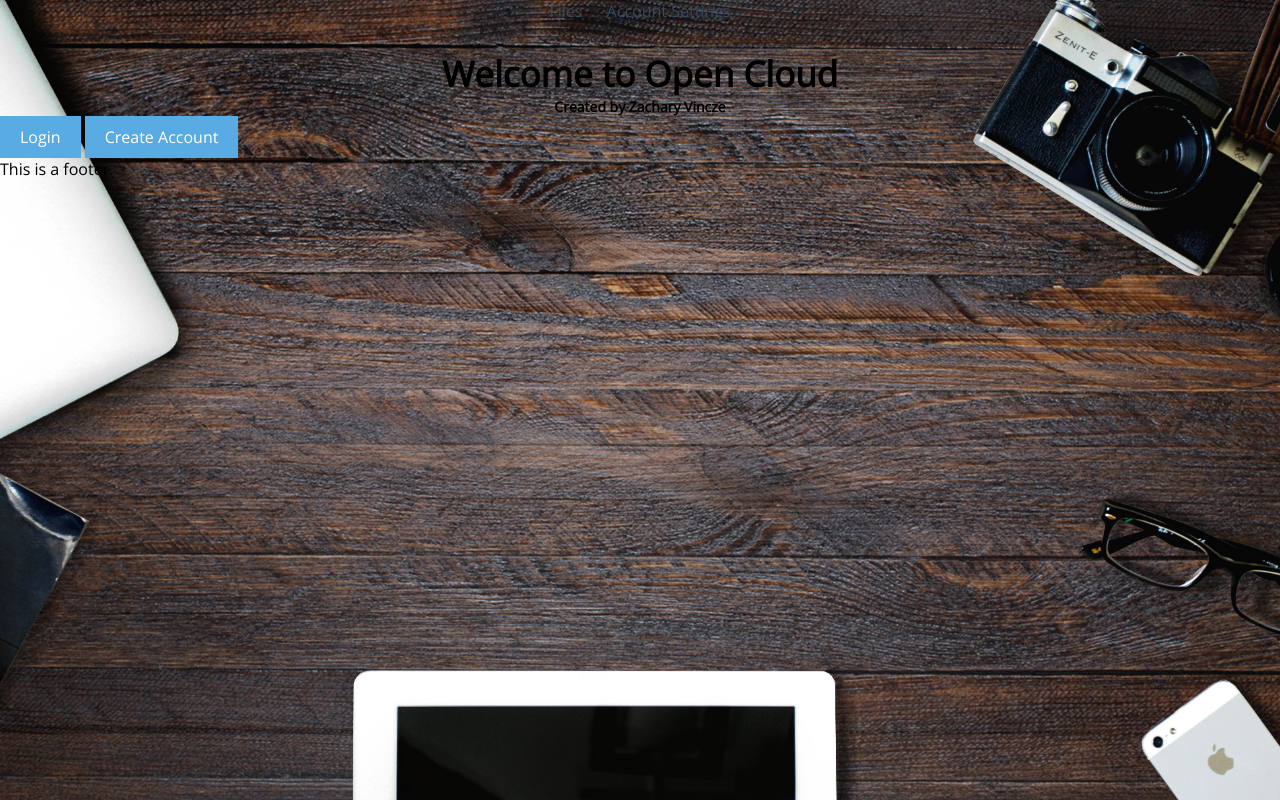
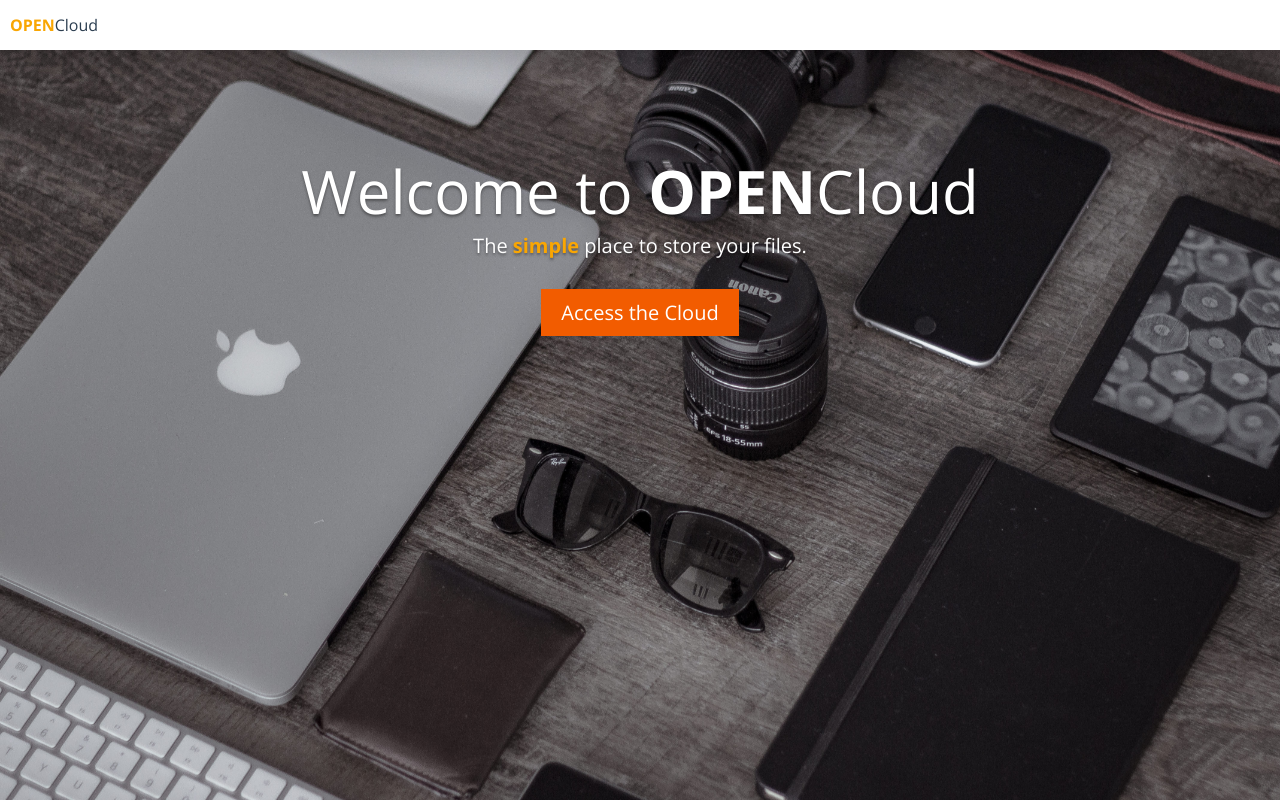
Before and after one commit to zacharyvincze/OpenCloud, a PHP site: page / in a window 1280 px wide. Run offline with PHP 8.4, Linux system fonts and the light colour scheme; a stand-in replaces the project's code that opens the database connection; some libraries are stand-ins or nearby versions.

Commit message:
Background Cleaning

```diff
--- a/public_html/css/button.css
+++ b/public_html/css/button.css
@@ -1,6 +1,6 @@
 
 .button {
-    background-color: #59ABE3;
+    background-color: #F25C00;
     border: none;
     color: white;
     text-align: center;
--- a/public_html/css/header.css
+++ b/public_html/css/header.css
@@ -1,11 +1,16 @@
 header {
     height: 50px;
-    display: block;
+    display: flex;
+    align-items: center;
+    background-color: white;
+    -webkit-box-shadow: 0px 6px 34px 0px rgba(0,0,0,0.23);
+    -moz-box-shadow: 0px 6px 34px 0px rgba(0,0,0,0.23);
+    box-shadow: 0px 6px 34px 0px rgba(0,0,0,0.23);
 }
 
 /* Navbar */
 header nav {
-    color: #34495E;
+    color: #2c3e50;
     text-align: center;
 }
 
--- a/public_html/css/jumbotron.css
+++ b/public_html/css/jumbotron.css
@@ -1,19 +1,38 @@
 .jumbotron {
+    height: 500px;
+    width: 800px;
     display: block;
+
+    position: absolute;
+    left: 0; right: 0;
+    top: 0; bottom: 0;
+    margin: auto;
+
+    max-width: 100%;
+    max-height: 100%;
+    overflow: auto;
+
     text-align: center;
 }
 
+.jumbotron h1, h3 {
+    font-weight: 100;
+    text-shadow: 0 2px 3px rgba(0,0,0,.4);
+}
+
+.jumbotron h3 {
+    margin-bottom: 30px;
+}
+
 .background {
-    min-height: 100%;
-    min-width: 100%;
+    position: fixed;
+    background-image: url('/img/background.jpeg');
+    background-repeat: no-repeat;
+    background-position: center;
+    background-size: cover;
     width: 100%;
     height: 100%;
-    position: absolute;
-    background: url(/img/background.jpeg) no-repeat center center;
-    -webkit-background-size: cover;
-    -moz-background-size: cover;
-    -o-background-size: cover;
-    background-size: cover;
-    z-index: -100;
-    top: 0;
+    top: 0; bottom: 0;
+    left: 0; right: 0;
+    z-index: -1;
 }
--- a/public_html/css/main.css
+++ b/public_html/css/main.css
@@ -10,4 +10,6 @@ html {
 .container {
     width: 100%;
     max-width: 2000px;
+    margin-left: auto;
+    margin-right: auto;
 }
--- a/public_html/css/text.css
+++ b/public_html/css/text.css
@@ -16,3 +16,19 @@
 .text-title {
     font-size: 35px;
 }
+
+.text-jumbo {
+    font-size: 60px;
+}
+
+.text-black {
+    color: #2c3e50;
+}
+
+.text-white {
+    color: white;
+}
+
+.text-orange {
+    color: #F9A603;
+}
--- a/public_html/index.php
+++ b/public_html/index.php
@@ -3,15 +3,11 @@
     include_once "../resources/templates/header.php";
 ?>
 
-<div class="background" src="/img/background.jpeg">
+<div class="background">
 </div>
 
 <div class="jumbotron">
-    <h1 class="text text-title">Welcome to <strong>Open Cloud</strong></h1>
-    <h3 class="text text-normal">Created by Zachary Vincze</h3>
+    <h1 class="text text-jumbo text-white">Welcome to <strong>OPEN</strong>Cloud</h1>
+    <h3 class="text text-big text-white">The <span class="text text-orange"><strong>simple</strong></span> place to store your files.</h3>
+    <a class="button button-normal text text-big">Access the Cloud</a>
 </div>
-
-<a class="button button-normal">Login</a>
-<a class="button button-normal">Create Account</a>
-
-<?php include_once "../resources/templates/footer.php"; ?>
--- a/resources/templates/header.php
+++ b/resources/templates/header.php
@@ -2,7 +2,7 @@
     <head>
         <title>OpenCloud</title>
         <meta name="viewport" content="width=device-width, initial-scale=1.0">
-        <link href="https://fonts.googleapis.com/css?family=Open+Sans" rel="stylesheet">
+        <link href="https://fonts.googleapis.com/css?family=Open+Sans:300,400,600,700" rel="stylesheet">
         <link rel="stylesheet" href="/css/main.css" />
         <link rel="stylesheet" href="/css/header.css" />
         <link rel="stylesheet" href="/css/footer.css" />
@@ -13,8 +13,7 @@
     <body>
         <header>
             <nav>
-                <a>Files</a>
-                <a>Account Settings</a>
+                <a><span class="text text-orange"><strong>OPEN</strong></span><span class="text text-black">Cloud</span></a>
             </nav>
         </header>
         <div class="container">
```
Also changed, not shown: public_html/img/background.jpeg.
